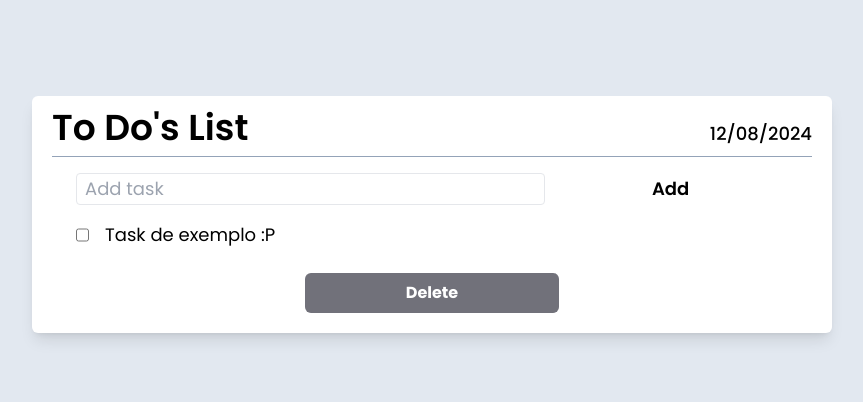
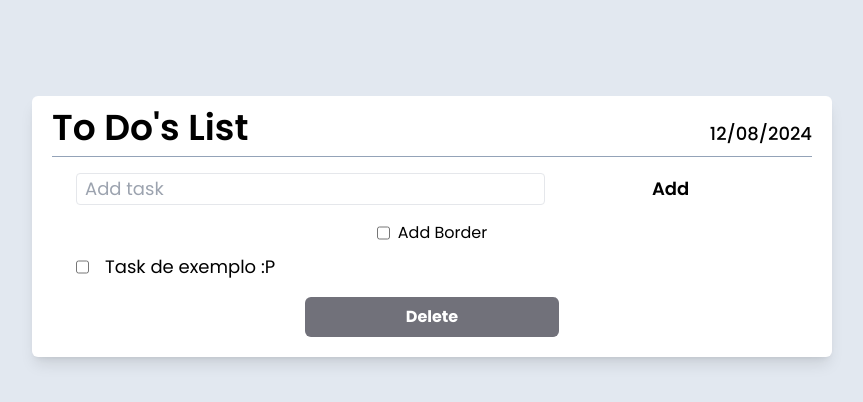
Before and after one commit to clarasenx/To-Do-List-with-React, a React (Vite) app in the folder ToDoList/: page / in a window 1280 px wide. Shown: the top 402 px of the page, without its empty margins (208-1071 px from the left). Built offline with nearby package versions, Linux system fonts and the light colour scheme.

Commit message:
add a borderInput

```diff
--- a/ToDoList/src/componentes/ItemsContainer.jsx
+++ b/ToDoList/src/componentes/ItemsContainer.jsx
@@ -1,23 +1,37 @@
+import { useState } from 'react';
 import TaskItem from "./TaskItem";
 
 const ItemsContainer = ({
   taskList,
   toggleTaskSelection,
   selectedTasks,
-  deleteSelectedTasks
+  deleteSelectedTasks,
 }) => {
+  const [checked, setChecked] = useState(false)
+
   return (
-    <div className="flex flex-col items-center mt-4 gap-2">
+    <div className="flex flex-col items-center mt-4">
+      <div className="flex justify-center gap-2 px-2">
+        <input
+          type="checkbox"
+          name="borderInput"
+          id="borderButton"
+          checked={checked}
+          onClick={() => setChecked(!checked)}
+        />
+        <label htmlFor="borderButton">Add Border</label>
+      </div>
       {taskList.map((t, idx) => (
         <TaskItem
           task={t}
           toggleTaskSelection={toggleTaskSelection}
           isSelected={selectedTasks.includes(t)}
           key={`taskItem-${idx}`}
+          showBorder={checked}
         />
       ))}
       <button
-        className="sm:flex sm:w-1/3 justify-center px-4 py-2 mt-4 bg-zinc-500 text-white font-bold rounded-md hover:bg-red-700"
+        className="sm:flex sm:w-1/3 justify-center px-2 py-2 mt-2 bg-zinc-500 text-white font-bold rounded-md hover:bg-red-700"
         onClick={deleteSelectedTasks}
       >
         Delete
--- a/ToDoList/src/componentes/TaskItem.jsx
+++ b/ToDoList/src/componentes/TaskItem.jsx
@@ -2,9 +2,10 @@ const TaskItem = ({
   task,
   toggleTaskSelection,
   isSelected,
+  showBorder
 }) => {
   return (
-    <div className="flex w-full sm:px-6 text-wrap">
+    <div className={`flex w-full sm:px-6  py-2 text-wrap ${showBorder ? "border-b border-zinc-500" : ""}`}>
       <input
         type="checkbox"
         checked={isSelected}
```
